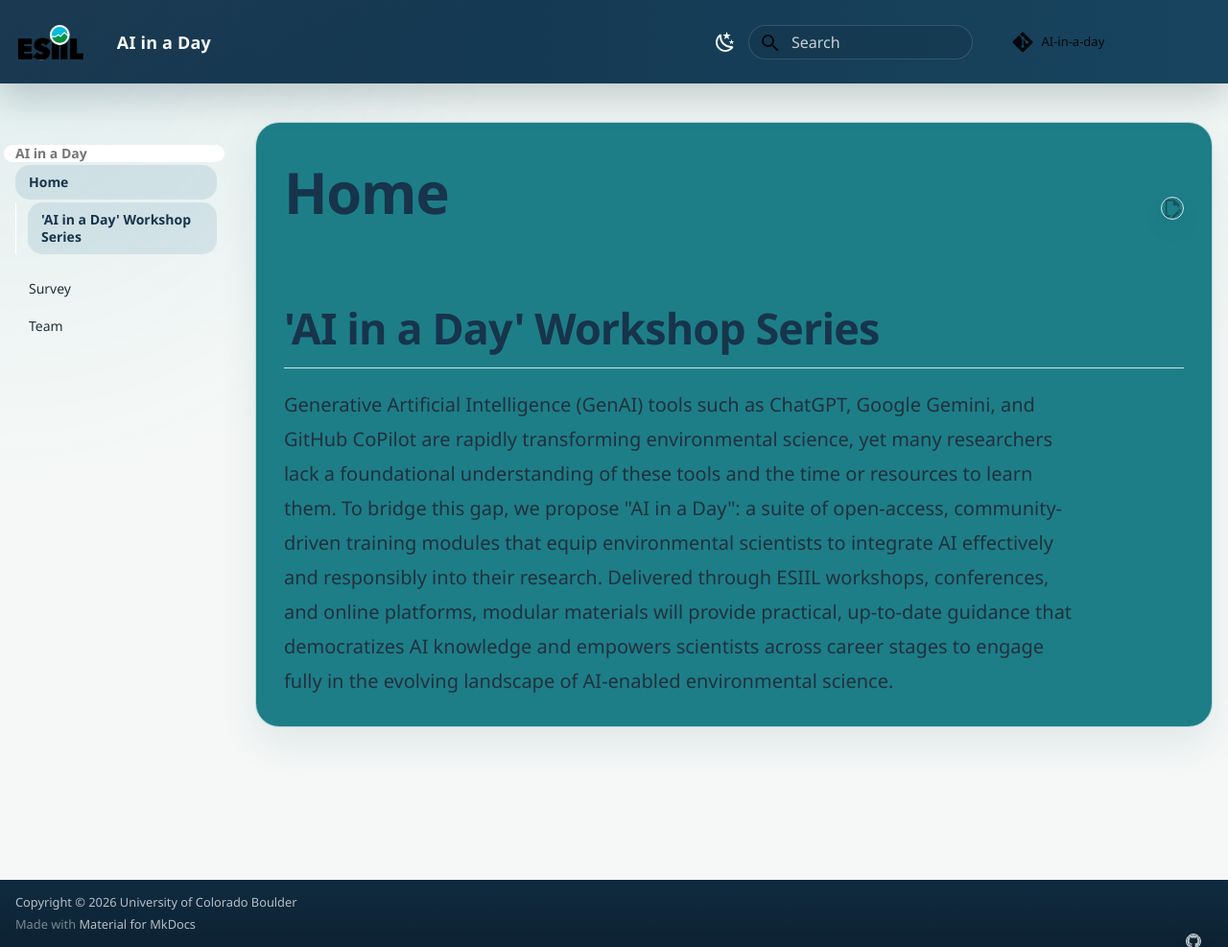
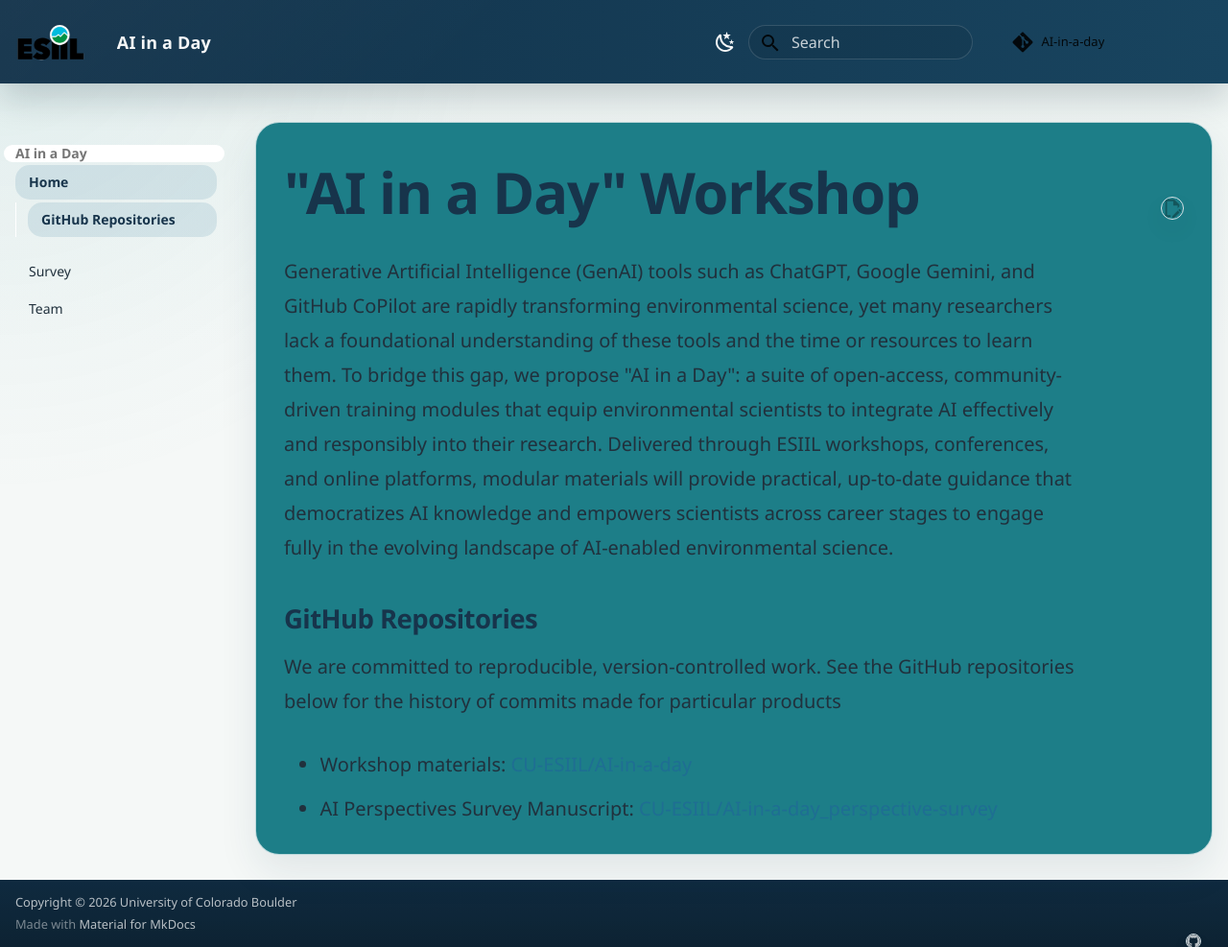
Before and after one commit to CU-ESIIL/AI-in-a-day, an MkDocs documentation site: the page built from docs/index.md, in a window 1280 px wide and 987 px high. Shown: the whole window at 96% size. Built offline with MkDocs 1.6.1 and Material for MkDocs 9.7.7, drawn with Linux system fonts in a browser that asks for light colours; comment, search, counter and statistics services are not loaded.

Commit message:
feat (home): add links to group's current GH repos

```diff
--- a/docs/index.md
+++ b/docs/index.md
@@ -1,3 +1,10 @@
-## 'AI in a Day' Workshop Series
+# "AI in a Day" Workshop
 
 Generative Artificial Intelligence (GenAI) tools such as ChatGPT, Google Gemini, and GitHub CoPilot are rapidly transforming environmental science, yet many researchers lack a foundational understanding of these tools and the time or resources to learn them. To bridge this gap, we propose "AI in a Day": a suite of open-access, community-driven training modules that equip environmental scientists to integrate AI effectively and responsibly into their research. Delivered through ESIIL workshops, conferences, and online platforms, modular materials will provide practical, up-to-date guidance that democratizes AI knowledge and empowers scientists across career stages to engage fully in the evolving landscape of AI-enabled environmental science.
+
+### GitHub Repositories
+
+We are committed to reproducible, version-controlled work. See the GitHub repositories below for the history of commits made for particular products
+
+- Workshop materials: [CU-ESIIL/AI-in-a-day](https://github.com/CU-ESIIL/AI-in-a-day)
+- AI Perspectives Survey Manuscript: [CU-ESIIL/AI-in-a-day_perspective-survey](https://github.com/CU-ESIIL/AI-in-a-day_perspective-survey)
```
